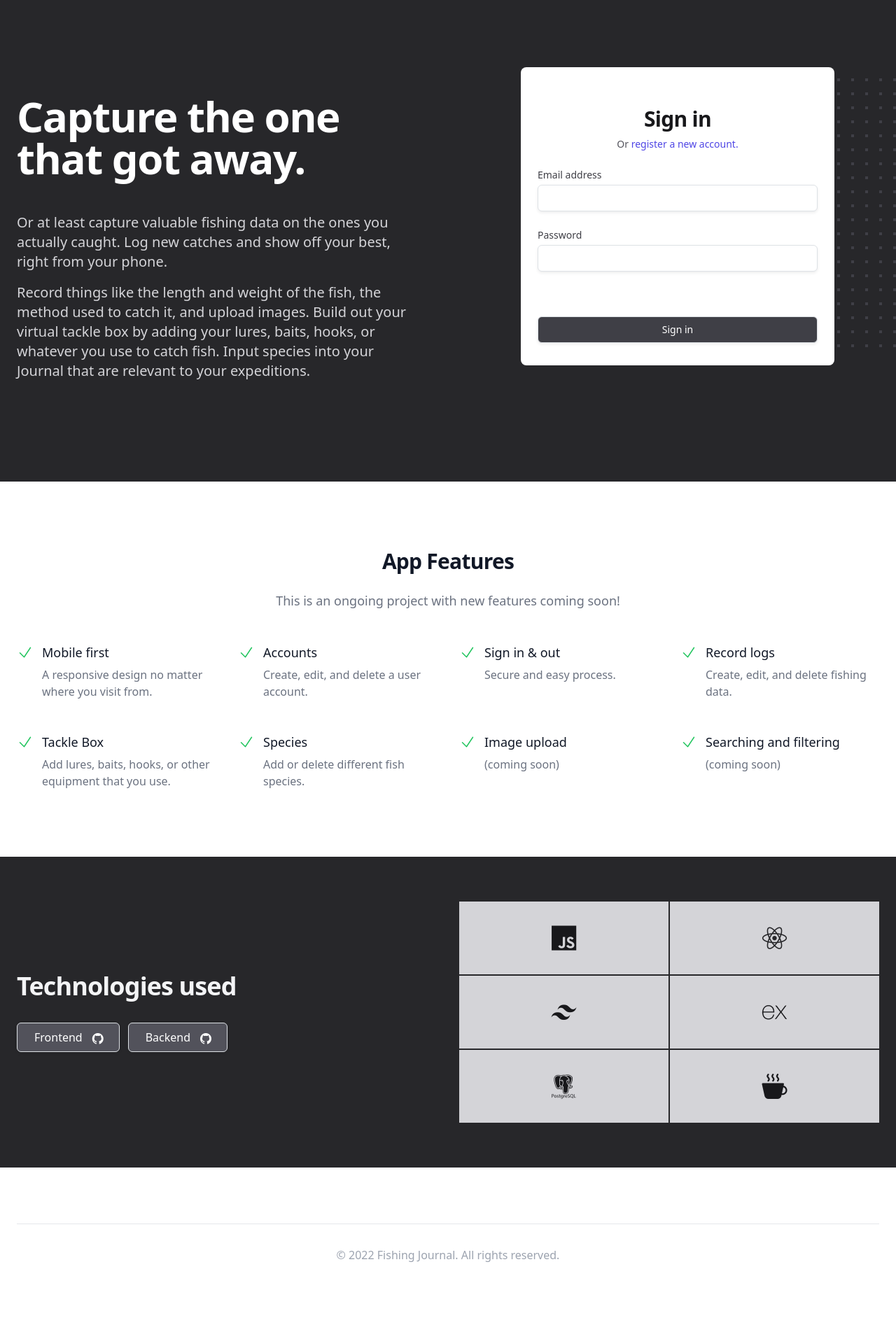
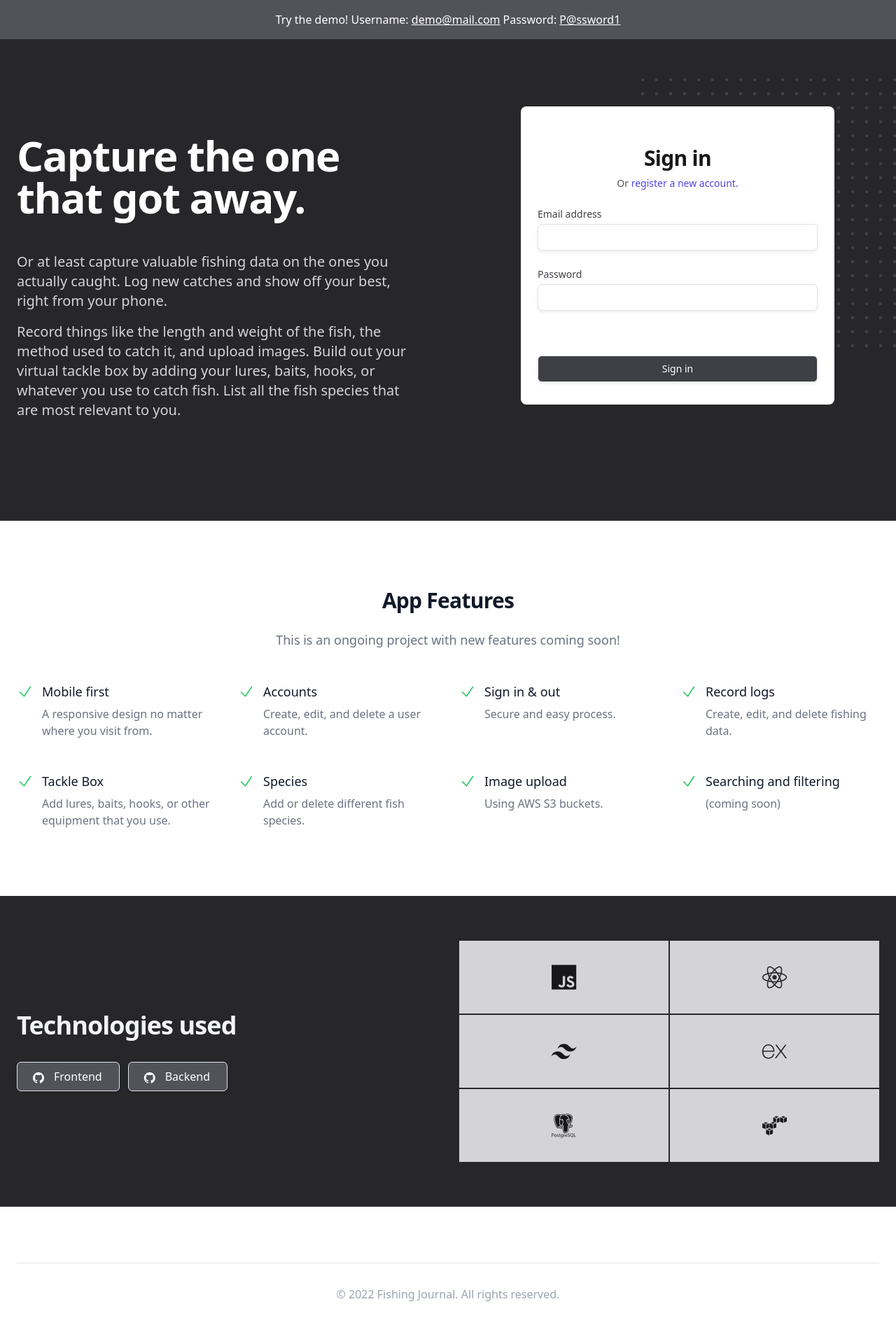
Before and after one commit to NathanielHotchkiss/Fishing-Journal-frontend, a React (Create React App) app: page / in a window 1280 px wide. Shown: the whole page at 70% size. Before the commit the page ends 1837 px from the top, so only its background shows below. Built offline with nearby package versions, Linux system fonts and the light colour scheme.

Commit message:
added banner

```diff
--- /dev/null
+++ b/src/components/Banner.jsx
@@ -0,0 +1,17 @@
+export default function Banner() {
+  return (
+    <div className="bg-zinc-600">
+      <div className="mx-auto max-w-7xl py-3 px-3 sm:px-6 lg:px-8">
+        <div className="pr-16 sm:px-16 sm:text-center">
+          <div className="font-medium text-white">
+            <span>Try the demo! </span>
+            <span>Username: </span>
+            <p className="underline d-inline mr-1">demo@mail.com</p>
+            <span>Password: </span>
+            <p className="underline d-inline">P@ssword1</p>
+          </div>
+        </div>
+      </div>
+    </div>
+  );
+}
--- a/src/components/FeaturesGrid.jsx
+++ b/src/components/FeaturesGrid.jsx
@@ -27,7 +27,7 @@ const features = [
   },
   {
     name: "Image upload",
-    description: "(coming soon)",
+    description: "Using AWS S3 buckets.",
   },
   {
     name: "Searching and filtering",
@@ -35,7 +35,7 @@ const features = [
   },
 ];
 
-export default function Example() {
+export default function FeaturesGrid() {
   return (
     <div className="bg-white">
       <div className="mx-auto max-w-7xl py-16 px-4 sm:px-6 lg:py-24 lg:px-8">
--- a/src/pages/Home.jsx
+++ b/src/pages/Home.jsx
@@ -2,6 +2,7 @@ import { useState } from "react";
 import FeaturesGrid from "../components/FeaturesGrid";
 import Register from "../components/Register";
 import SignIn from "../components/SignIn";
+import Banner from "../components/Banner";
 
 export default function Home() {
   const [formToggle, setFormToggle] = useState(true);
@@ -14,6 +15,7 @@ export default function Home() {
     <>
       {/* Hero Section */}
       <div className="bg-zinc-800">
+        <Banner />
         <div
           className="hidden sm:absolute sm:inset-0 sm:block"
           aria-hidden="true"
@@ -62,8 +64,8 @@ export default function Home() {
                     Record things like the length and weight of the fish, the
                     method used to catch it, and upload images. Build out your
                     virtual tackle box by adding your lures, baits, hooks, or
-                    whatever you use to catch fish. Input species into your
-                    Journal that are relevant to your expeditions.
+                    whatever you use to catch fish. List all the fish species
+                    that are most relevant to you.
                   </p>
                 </div>
               </div>
@@ -114,7 +116,7 @@ export default function Home() {
 
       {/* Logo Cloud Section */}
       <div className="bg-zinc-800">
-        <div className="mx-auto max-w-7xl py-12 px-4 sm:px-6 lg:py-16 lg:px-8">
+        <div className="mx-auto max-w-7xl py-12 px-4 sm:px-12 lg:py-16 lg:px-20">
           <div className="lg:grid lg:grid-cols-2 lg:items-center lg:gap-8">
             <div>
               <h2 className="text-3xl font-bold tracking-tight text-gray-100 sm:text-4xl">
@@ -127,11 +129,11 @@ export default function Home() {
                     type="button"
                     className="inline-flex items-center rounded-md border border-transparent bg-zinc-600 px-4 py-2 text-base font-medium text-white shadow-sm hover:bg-zinc-700 focus:outline-none focus:ring-2 focus:ring-zinc-500 focus:ring-offset-2"
                   >
-                    Frontend
                     <i
-                      className="bi bi-github ml-3 -mr-1 h-5 w-5"
+                      className="bi bi-github mr-3 -ml-1 h-5 w-5"
                       aria-hidden="true"
                     ></i>
+                    Frontend
                   </button>
                 </a>
 
@@ -140,11 +142,11 @@ export default function Home() {
                     type="button"
                     className="inline-flex items-center rounded-md border border-transparent bg-zinc-600 ml-3 px-4 py-2 text-base font-medium text-white shadow-sm hover:bg-zinc-700 focus:outline-none focus:ring-2 focus:ring-zinc-500 focus:ring-offset-2"
                   >
-                    Backend
                     <i
-                      className="bi bi-github ml-3 -mr-1 h-5 w-5"
+                      className="bi bi-github mr-3 -ml-1 h-5 w-5"
                       aria-hidden="true"
                     ></i>
+                    Backend
                   </button>
                 </a>
               </div>
@@ -166,7 +168,7 @@ export default function Home() {
                 <i className="devicon-postgresql-plain-wordmark text-3xl sm:text-4xl text-zinc-900"></i>
               </div>
               <div className="col-span-1 flex justify-center bg-zinc-300 py-8 px-8">
-                <i className="bi bi-cup-hot-fill text-3xl sm:text-4xl text-zinc-900"></i>
+                <i className="devicon-amazonwebservices-original text-3xl sm:text-4xl text-zinc-900"></i>
               </div>
             </div>
           </div>
--- a/src/pages/NewLog.jsx
+++ b/src/pages/NewLog.jsx
@@ -11,22 +11,15 @@ export default function NewLog({ edit }) {
   let { fish_id } = useParams() || null;
   let user_id = TokenService.getUserId();
 
-  const { setSpeciesData, setTackleData, speciesData, tackleData } =
-    useContext(UserContext);
-
-  useEffect(() => {
-    AuthApiService.listItems("species", user_id).then((res) =>
-      setSpeciesData(res)
-    );
-    AuthApiService.listItems("tackle", user_id).then((res) =>
-      setTackleData(res)
-    );
-  }, []); // eslint-disable-line
-
   const [apiError, setApiError] = useState(null);
   const [formError, setFormError] = useState([]);
   const [title, setTitle] = useState("Create new log");
-  const [file, setFile] = useState(null);
+  const [file, setFile] = useState({
+    filename: "",
+    filepath: "",
+    mimetype: "",
+    size: "",
+  });
   const [formData, setFormData] = useState({
     user_id,
     species: "",
@@ -40,6 +33,18 @@ export default function NewLog({ edit }) {
     date: "",
     time: "",
   });
+
+  const { setSpeciesData, setTackleData, speciesData, tackleData } =
+    useContext(UserContext);
+
+  useEffect(() => {
+    AuthApiService.listItems("species", user_id).then((res) =>
+      setSpeciesData(res)
+    );
+    AuthApiService.listItems("tackle", user_id).then((res) =>
+      setTackleData(res)
+    );
+  }, []); // eslint-disable-line
 
   async function handleSubmit(event) {
     event.preventDefault();
@@ -89,6 +94,7 @@ export default function NewLog({ edit }) {
       if (!res) {
         return null;
       }
+      console.log(res);
       setFormData({
         fish_id,
         species: res.species,
@@ -106,7 +112,12 @@ export default function NewLog({ edit }) {
         mimetype: res.mimetype,
         size: res.size,
       });
-      setFile(res.filename);
+      setFile({
+        filename: res.filename,
+        filepath: res.filepath,
+        mimetype: res.mimetype,
+        size: res.size,
+      });
     }
   }, [fish_id, user_id, edit]);
 
@@ -119,9 +130,10 @@ export default function NewLog({ edit }) {
       };
     });
   }
+
   const fileSelected = (event) => {
-    const file = event.target.files[0];
-    setFile(file);
+    let newFile = event.target.files[0];
+    setFile(newFile);
   };
 
   const errorsJSX = () => {
```
